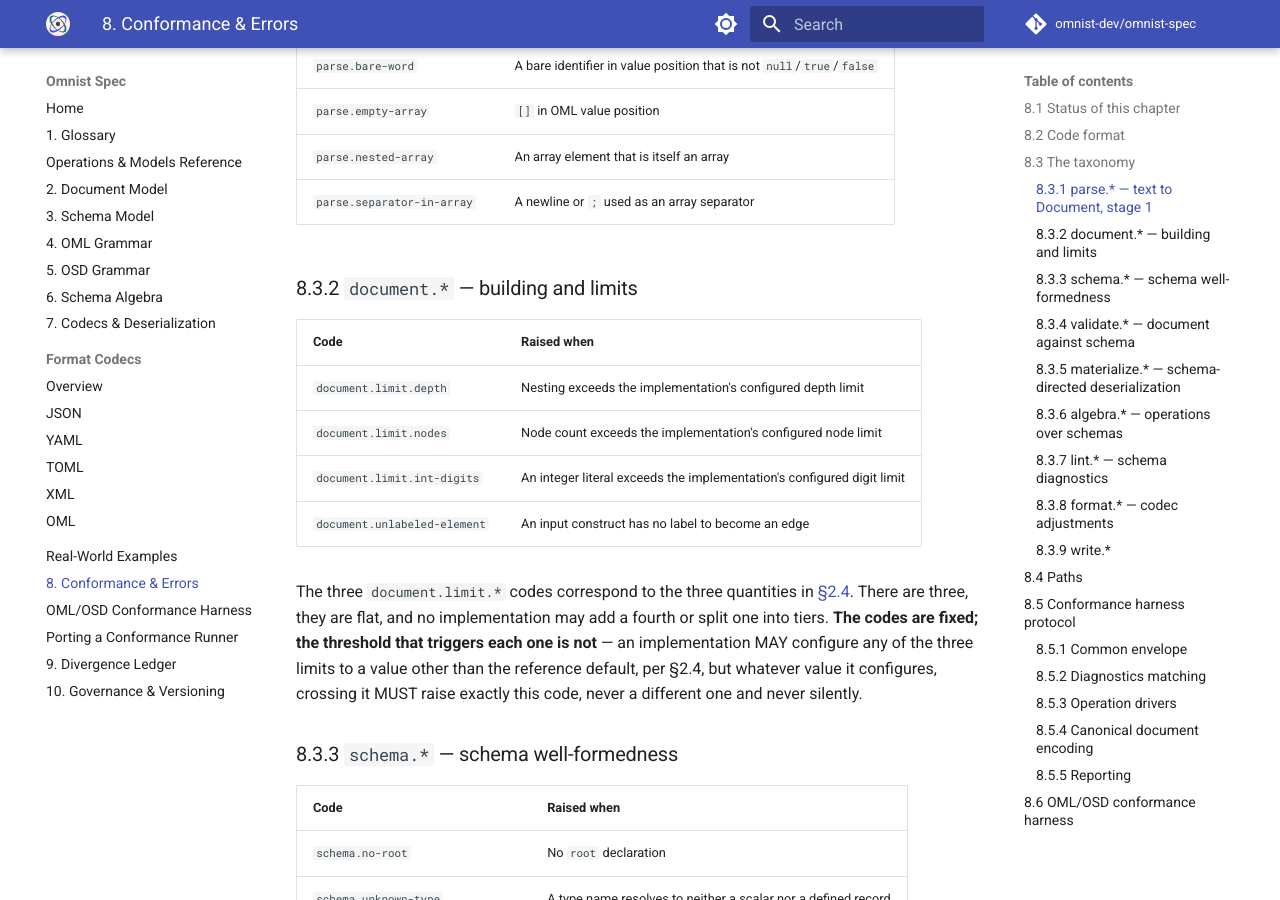
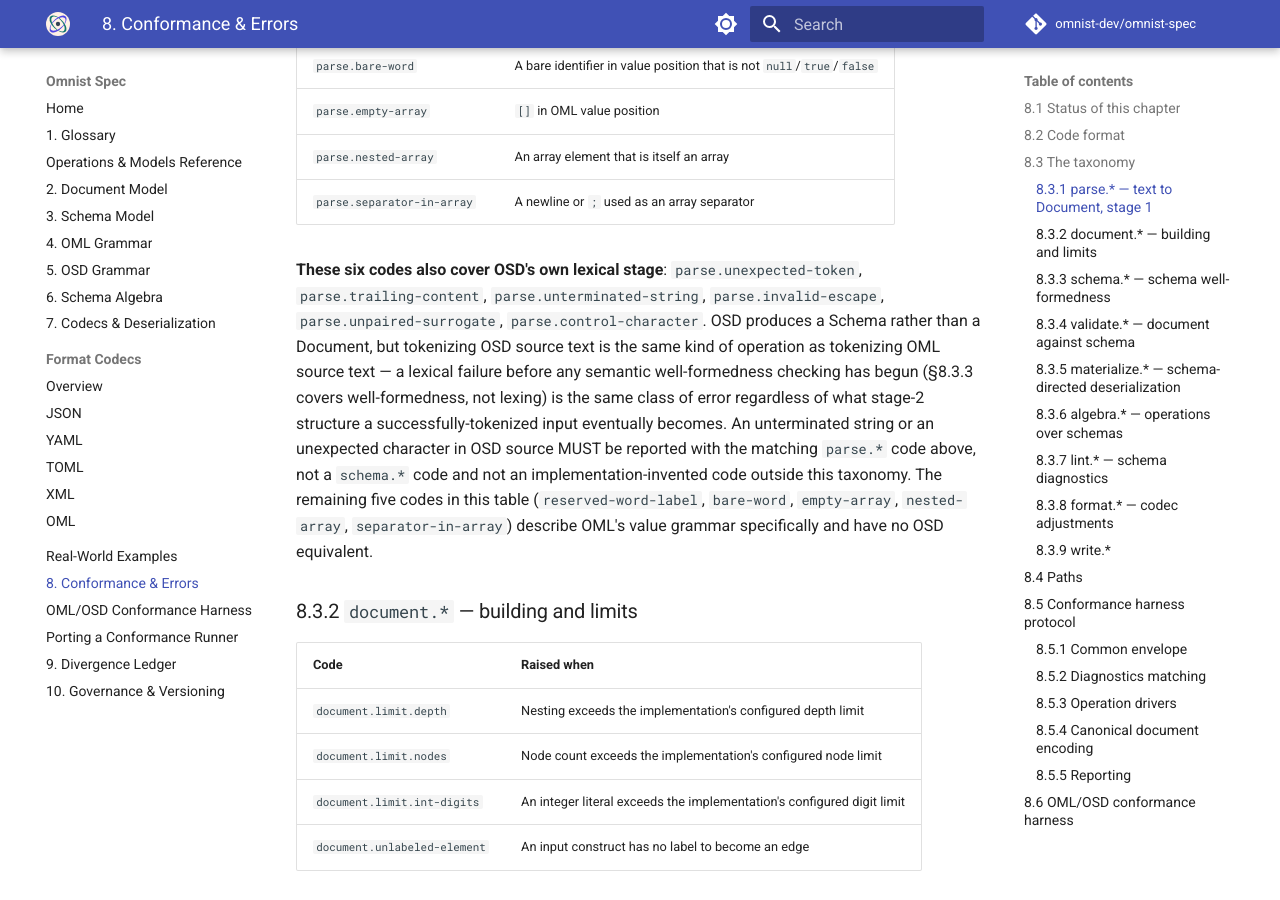
Before and after one commit to omnist-dev/omnist-spec, an MkDocs documentation site: the page built from docs/08-conformance-and-errors.md, in a window 1280 px wide and 900 px high, scrolled down 2681 px. Built offline with MkDocs 1.6.1 and Material for MkDocs 9.7.7, drawn with Linux system fonts in a browser that asks for light colours; comment, search, counter and statistics services are not loaded.

Commit message:
Sec8.3.1: extend parse.* codes to cover OSD lexical errors, resolving omnist-spec#46
Every port had independently invented something different for a raw OSD
tokenizer error (Python/TS: no code at all, Go: reused parse.unexpected-token
correctly, Java: invented schema.parse-error, Rust: invented
schema.invalid-syntax). Codifies Gos already-correct choice as normative
rather than growing the taxonomy for a conceptually identical lexical
failure mode. Closes the gap disclosed in omnist-rs#134 (issue #122).

```diff
--- a/docs/08-conformance-and-errors.md
+++ b/docs/08-conformance-and-errors.md
@@ -87,6 +87,22 @@ Every diagnostic carries at least:
 | `parse.empty-array` | `[]` in OML value position |
 | `parse.nested-array` | An array element that is itself an array |
 | `parse.separator-in-array` | A newline or `;` used as an array separator |
+
+**These six codes also cover OSD's own lexical stage**:
+`parse.unexpected-token`, `parse.trailing-content`,
+`parse.unterminated-string`, `parse.invalid-escape`,
+`parse.unpaired-surrogate`, `parse.control-character`. OSD produces a
+Schema rather than a Document, but tokenizing OSD source text is the same
+kind of operation as tokenizing OML source text — a lexical failure
+before any semantic well-formedness checking has begun (§8.3.3 covers
+well-formedness, not lexing) is the same class of error regardless of
+what stage-2 structure a successfully-tokenized input eventually becomes.
+An unterminated string or an unexpected character in OSD source MUST be
+reported with the matching `parse.*` code above, not a `schema.*` code
+and not an implementation-invented code outside this taxonomy. The
+remaining five codes in this table (`reserved-word-label`, `bare-word`,
+`empty-array`, `nested-array`, `separator-in-array`) describe OML's value
+grammar specifically and have no OSD equivalent.
 
 ### 8.3.2 `document.*` — building and limits
 
```
